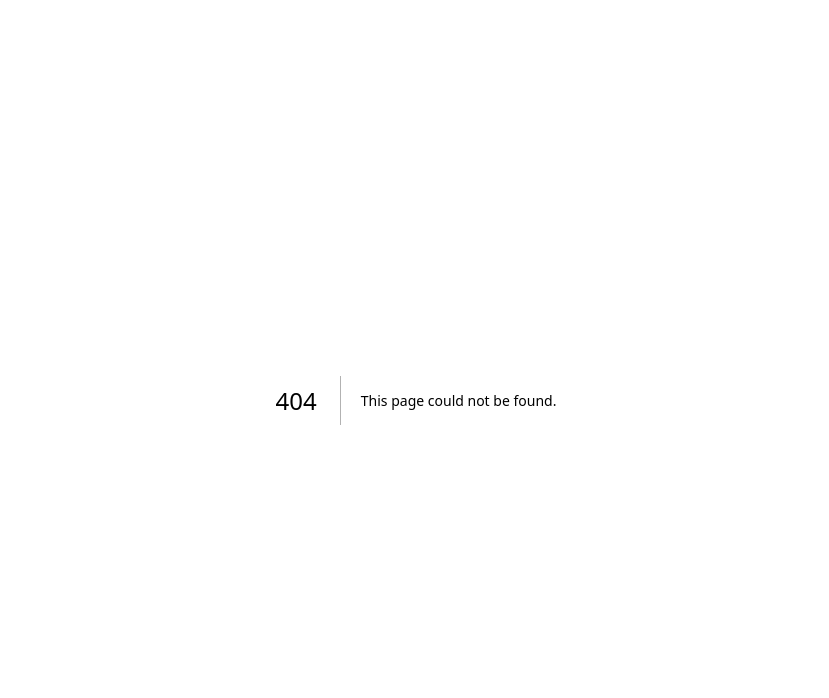
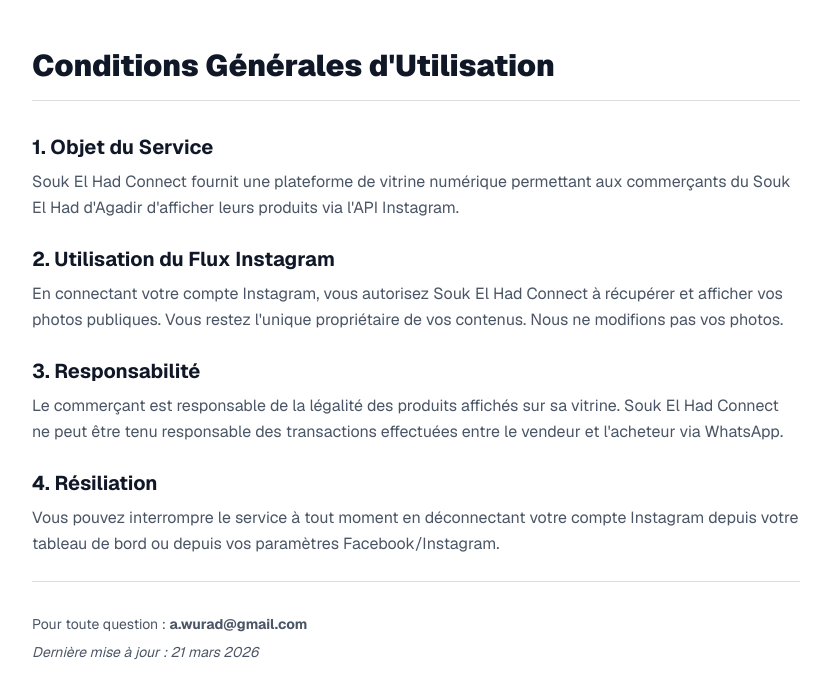
Before and after one commit to Wuradclan/soukelhad, a Next.js app: page /terms in a window 1280 px wide. Before the commit this address had no page. Shown: the top 698 px of the page, without its empty margins (224-1053 px from the left). Built offline with nearby package versions, Linux system fonts and the light colour scheme.

Commit message:
terms page correction

```diff
--- /dev/null
+++ b/app/terms/page.tsx
@@ -0,0 +1,51 @@
+import React from 'react';
+
+export default function TermsOfService() {
+  const siteName = "Souk El Had Connect";
+  const contactEmail = "a.wurad@gmail.com";
+
+  return (
+    <main className="min-h-screen bg-white py-12 px-6 font-sans text-gray-800">
+      <div className="max-w-3xl mx-auto">
+        <h1 className="text-3xl font-black mb-8 border-b pb-4 text-gray-900">
+          Conditions Générales d'Utilisation
+        </h1>
+
+        <div className="space-y-6 text-gray-600 leading-relaxed">
+          <section>
+            <h2 className="text-xl font-bold text-gray-900 mb-2">1. Objet du Service</h2>
+            <p>
+              {siteName} fournit une plateforme de vitrine numérique permettant aux commerçants du Souk El Had d'Agadir d'afficher leurs produits via l'API Instagram.
+            </p>
+          </section>
+
+          <section>
+            <h2 className="text-xl font-bold text-gray-900 mb-2">2. Utilisation du Flux Instagram</h2>
+            <p>
+              En connectant votre compte Instagram, vous autorisez {siteName} à récupérer et afficher vos photos publiques. Vous restez l'unique propriétaire de vos contenus. Nous ne modifions pas vos photos.
+            </p>
+          </section>
+
+          <section>
+            <h2 className="text-xl font-bold text-gray-900 mb-2">3. Responsabilité</h2>
+            <p>
+              Le commerçant est responsable de la légalité des produits affichés sur sa vitrine. {siteName} ne peut être tenu responsable des transactions effectuées entre le vendeur et l'acheteur via WhatsApp.
+            </p>
+          </section>
+
+          <section>
+            <h2 className="text-xl font-bold text-gray-900 mb-2">4. Résiliation</h2>
+            <p>
+              Vous pouvez interrompre le service à tout moment en déconnectant votre compte Instagram depuis votre tableau de bord ou depuis vos paramètres Facebook/Instagram.
+            </p>
+          </section>
+
+          <section className="pt-8 border-t text-sm">
+            <p>Pour toute question : <strong>{contactEmail}</strong></p>
+            <p className="mt-2 italic">Dernière mise à jour : 21 mars 2026</p>
+          </section>
+        </div>
+      </div>
+    </main>
+  );
+}
```
